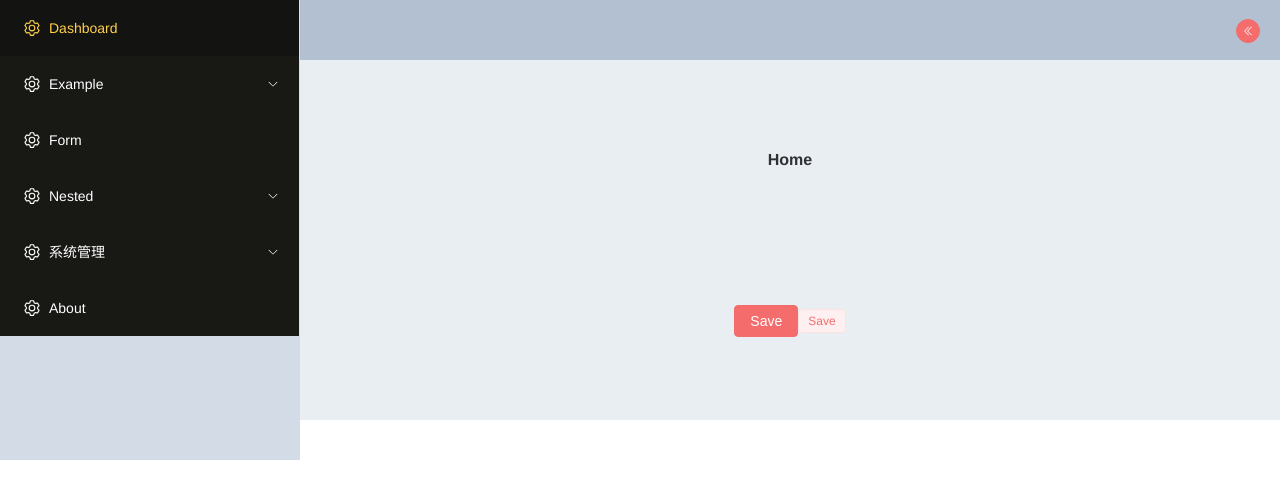
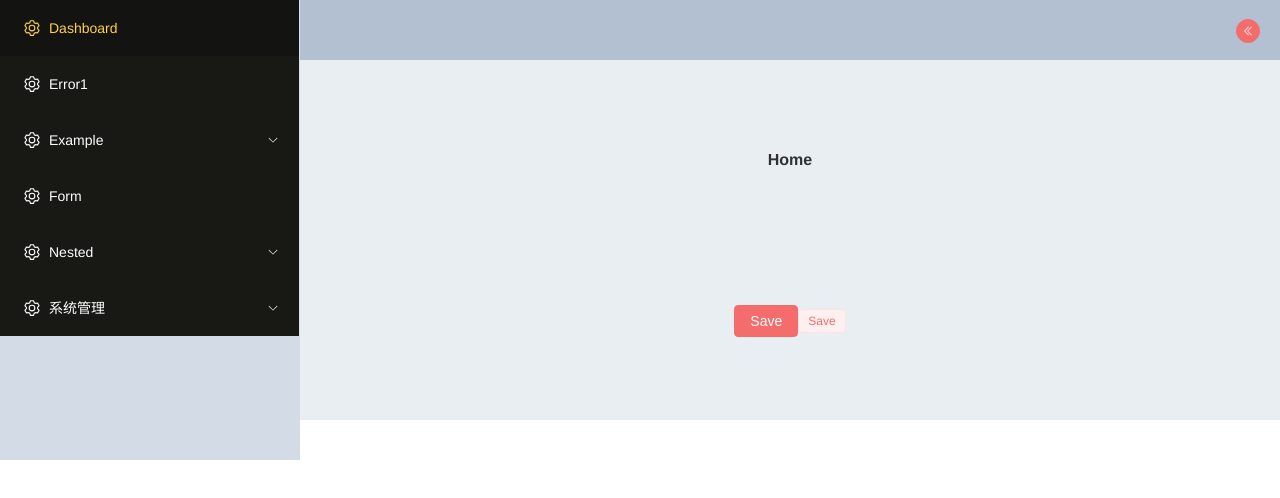
Before and after one commit to THRAEXS/vue3-element-admin, a Vue app: page /login in a window 1280 px wide. Both pictures are taken after a click on the button "Login". Shown: the top 498 px of the page. Built offline with nearby package versions, Linux system fonts and the light colour scheme.

Commit message:
opt: sidebar

```diff
--- a/src/layout/components/sidebar/SidebarItem.vue
+++ b/src/layout/components/sidebar/SidebarItem.vue
@@ -17,13 +17,14 @@ const props = defineProps({
 const {
     data: { value: {
         path,
-        children = [],
+        children,
         meta = {}
     }},
     basePath: { value: basePath }
 } = toRefs(props);
 
 // TODO: Opt
+const [visible, multiple, available, title, finalPath] = children ? (() => {
     const available = children.filter(({ meta }) => !meta?.hidden);
     const multiple = available.length > 1;
 
@@ -31,9 +32,13 @@ const onlyOne = available.length === 1;
     const [first] = available;
     const title = onlyOne ? first.meta?.title : meta?.title;
     const finalPath = resolve(basePath, path, onlyOne ? first.path : '');
+
+    return [available.length > 0, multiple, available, title, finalPath];
+})() : [true, false, null, meta?.title, resolve(basePath, path)];
 </script>
 
 <template>
+    <template v-if="visible">
         <el-sub-menu
             v-if="multiple"
             :index="finalPath"
@@ -53,3 +58,4 @@ const finalPath = resolve(basePath, path, onlyOne ? first.path : '');
             <Node :title="title" />
         </el-menu-item>
     </template>
+</template>
--- a/src/router/index.js
+++ b/src/router/index.js
@@ -35,6 +35,11 @@ const routes = [
             }
         ]
     },
+    {
+        path: '/error1',
+        component: () => import('@/views/base/error.vue'),
+        meta: { title: 'Error1' }
+    },
     ...Routes,
     {
         path: '/about',
@@ -43,7 +48,7 @@ const routes = [
             {
                 path: '',
                 component: () => import('@/views/base/about.vue'),
-                meta: { title: 'About' }
+                meta: { title: 'About', hidden: true }
             }
         ]
     }
```
Lines whose indentation alone changed are shown as unchanged.
